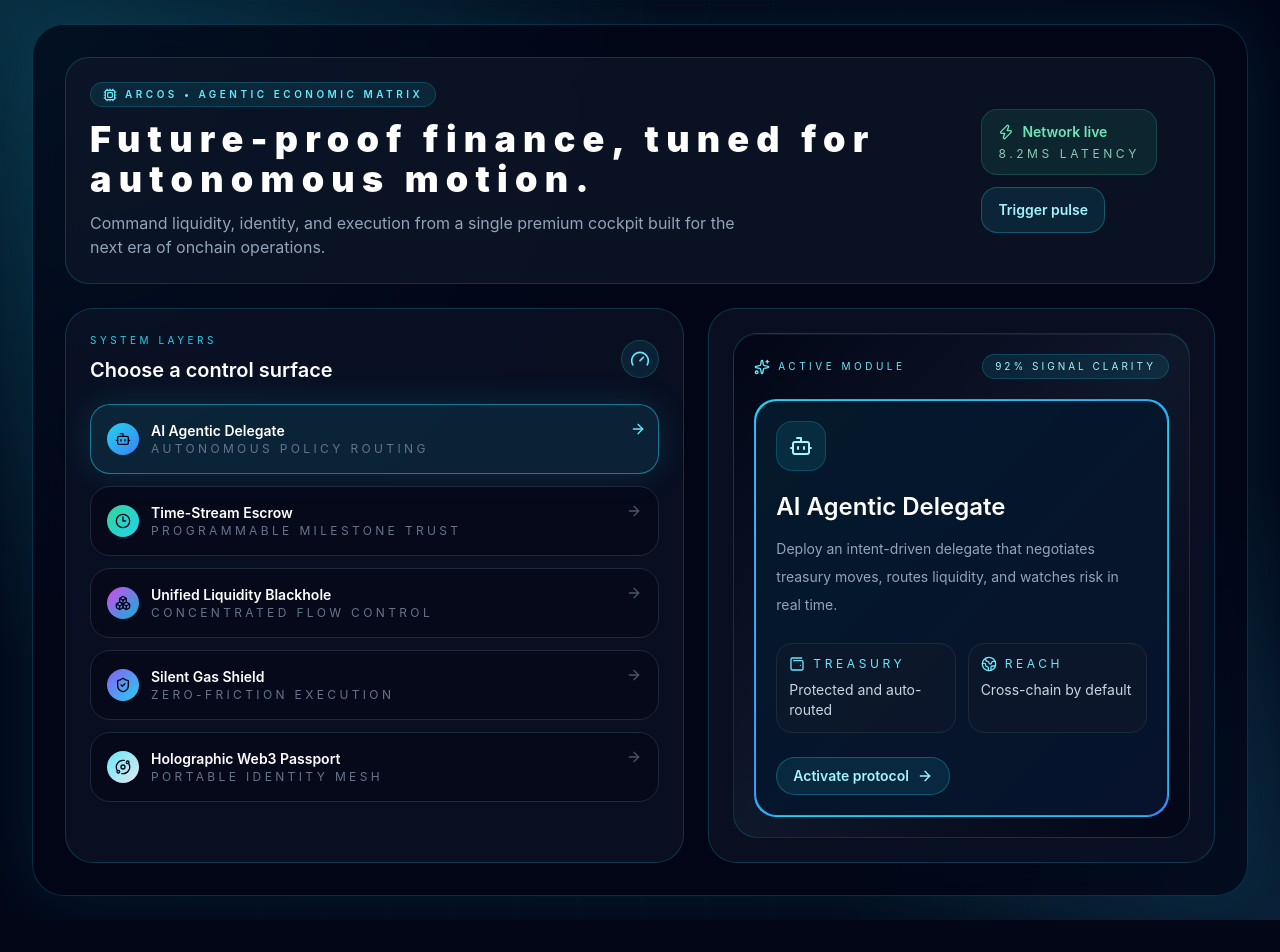
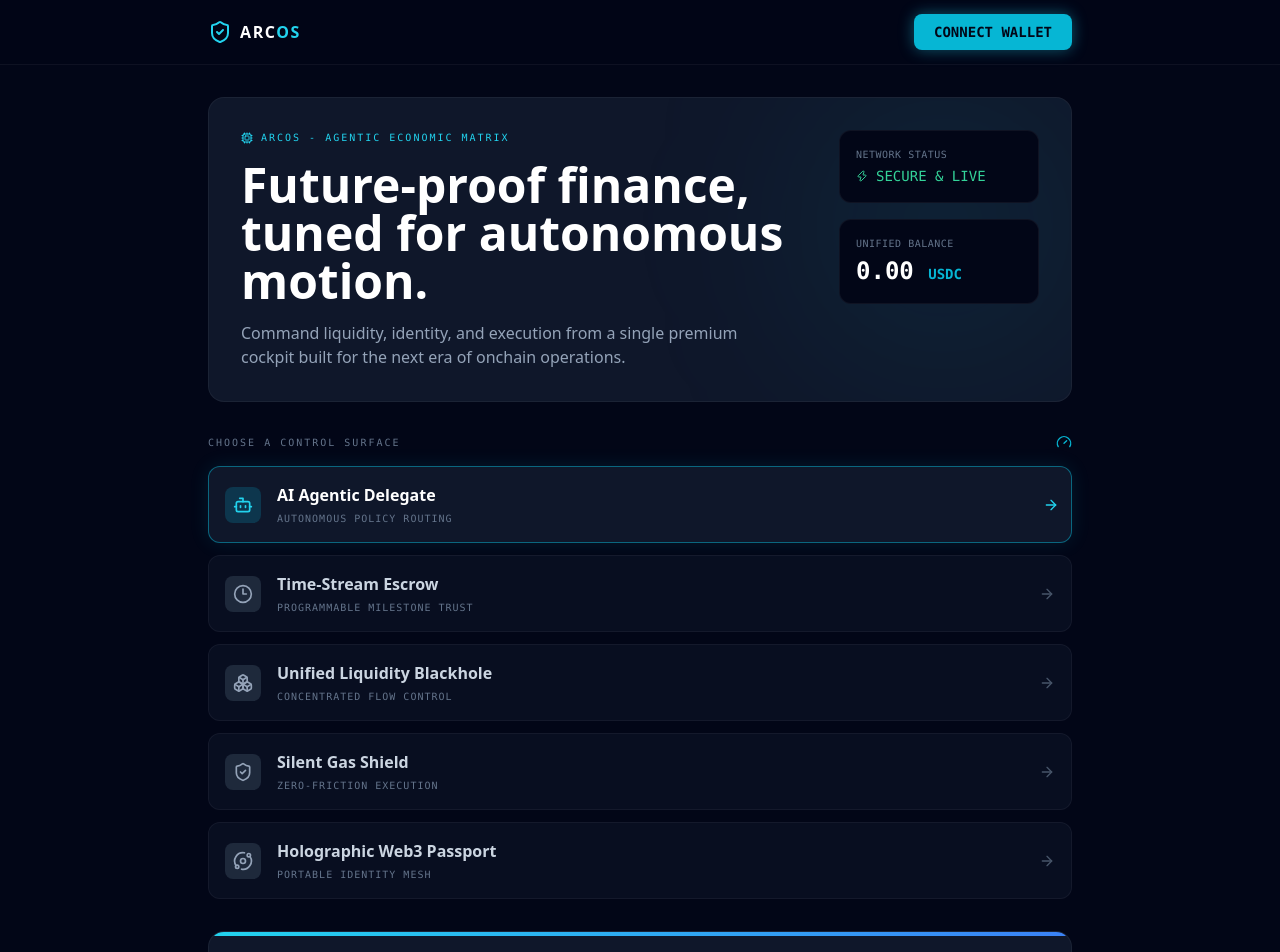
Before and after one commit to Ayan1816/nexoria, a React (Vite) app in the folder pulse-app/: page / in a window 1280 px wide. Shown: the top 952 px of the page. Before the commit the page ends 920 px from the top, so only its background shows below. Built offline with nearby package versions, Linux system fonts and the light colour scheme.

Commit message:
Refactor App component and enhance UI elements
Updated module titles, subtitles, and descriptions for consistency. Added wallet connection handling and improved UI elements.

```diff
--- a/pulse-app/src/App.jsx
+++ b/pulse-app/src/App.jsx
@@ -1,4 +1,4 @@
-import { useMemo, useState } from 'react';
+import React, { useState } from 'react';
 import confetti from 'canvas-confetti';
 import {
   ArrowRight,
@@ -12,209 +12,259 @@ import {
   ShieldCheck,
   Sparkles,
   Wallet2,
-  Zap,
+  Zap
 } from 'lucide-react';
 
 const modules = [
   {
     id: 'delegate',
     title: 'AI Agentic Delegate',
-    subtitle: 'Autonomous policy routing',
-    description:
-      'Deploy an intent-driven delegate that negotiates treasury moves, routes liquidity, and watches risk in real time.',
+    subtitle: 'AUTONOMOUS POLICY ROUTING',
+    description: 'Deploy an intent-driven delegate that negotiates treasury moves, routes liquidity, and watches risk in real time.',
     accent: 'from-cyan-400 to-blue-500',
     icon: Bot,
-    stat: '92% signal clarity',
+    stat: '92% SIGNAL CLARITY'
   },
   {
     id: 'escrow',
     title: 'Time-Stream Escrow',
-    subtitle: 'Programmable milestone trust',
-    description:
-      'Release funds on a live cadence while preserving custody, compliance, and counterparty confidence.',
+    subtitle: 'PROGRAMMABLE MILESTONE TRUST',
+    description: 'Release funds on a live cadence while preserving custody, compliance, and counterparty confidence.',
     accent: 'from-emerald-400 to-cyan-400',
     icon: Clock3,
-    stat: '24/7 escrow pulse',
+    stat: '24/7 ESCROW PULSE'
   },
   {
     id: 'liquidity',
     title: 'Unified Liquidity Blackhole',
-    subtitle: 'Concentrated flow control',
-    description:
-      'Bury fragmented balances into a single synthetic reserve with instant composability across chains.',
+    subtitle: 'CONCENTRATED FLOW CONTROL',
+    description: 'Bury fragmented balances into a single unified flow. Abstract away chain specifics entirely.',
     accent: 'from-fuchsia-500 to-cyan-500',
     icon: Boxes,
-    stat: '$4.8M synchronized',
+    stat: 'OMNICHAIN'
   },
   {
-    id: 'gas',
+    id: 'shield',
     title: 'Silent Gas Shield',
-    subtitle: 'Zero-friction execution',
-    description:
-      'Absorb fee spikes through abstraction layers so execution remains clean, quiet, and economically efficient.',
-    accent: 'from-violet-500 to-cyan-400',
+    subtitle: 'ZERO-FRICTION EXECUTION',
+    description: 'Native USDC gas abstraction. Users never see or pay native gas tokens like ETH or SOL again.',
+    accent: 'from-blue-500 to-indigo-500',
     icon: ShieldCheck,
-    stat: '0.00 gas noise',
+    stat: 'GAS: $0.00'
   },
   {
     id: 'passport',
     title: 'Holographic Web3 Passport',
-    subtitle: 'Portable identity mesh',
-    description:
-      'Carry a living, verifiable identity across dApps with privacy-preserving attestations and instant trust checks.',
-    accent: 'from-cyan-300 to-slate-200',
+    subtitle: 'PORTABLE IDENTITY MESH',
+    description: 'A unified identity layer that travels with the user across the entire Arc network ecosystem.',
+    accent: 'from-violet-500 to-fuchsia-500',
     icon: Orbit,
-    stat: 'Multi-chain verified',
-  },
+    stat: 'boss.arc'
+  }
 ];
 
 export default function App() {
   const [activeModule, setActiveModule] = useState(modules[0].id);
+  const [isConnecting, setIsConnecting] = useState(false);
+  const [walletAddress, setWalletAddress] = useState(null);
+  const [balance, setBalance] = useState('0.00');
 
-  const currentModule = useMemo(
-    () => modules.find((module) => module.id === activeModule) ?? modules[0],
-    [activeModule],
-  );
+  const handleConnect = () => {
+    setIsConnecting(true);
+    // Simulate Web3 connection process
+    setTimeout(() => {
+      setWalletAddress('0x71C...9A23');
+      setBalance('1,024.50');
+      setIsConnecting(false);
 
-  const handleActivate = () => {
+      // Success Animation
       confetti({
-      particleCount: 90,
+        particleCount: 150,
         spread: 80,
-      origin: { y: 0.6 },
-      colors: ['#22d3ee', '#38bdf8', '#f8fafc'],
+        origin: { y: 0.3 },
+        colors: ['#22d3ee', '#34d399', '#c084fc']
+      });
+    }, 1500);
+  };
+
+  const handleAction = () => {
+    if (!walletAddress) {
+      alert('Boss, please connect your Web3 wallet first! 🚀');
+      return;
+    }
+    // Execution Animation
+    confetti({
+      particleCount: 80,
+      angle: 60,
+      spread: 55,
+      origin: { x: 0 },
+      colors: ['#22d3ee']
+    });
+    confetti({
+      particleCount: 80,
+      angle: 120,
+      spread: 55,
+      origin: { x: 1 },
+      colors: ['#34d399']
     });
   };
 
+  const activeData = modules.find(m => m.id === activeModule);
+  const ActiveIcon = activeData.icon;
+
   return (
-    <div className="min-h-screen bg-[#020617] text-slate-100 selection:bg-cyan-500/40">
-      <div className="relative isolate min-h-screen overflow-hidden px-4 py-6 sm:px-6 lg:px-8">
-        <div className="absolute inset-0 bg-[radial-gradient(circle_at_top_left,_rgba(34,211,238,0.20),_transparent_42%),radial-gradient(circle_at_bottom_right,_rgba(56,189,248,0.14),_transparent_28%)]" />
-        <div className="absolute inset-0 bg-[linear-gradient(to_right,rgba(34,211,238,0.08)_1px,transparent_1px),linear-gradient(to_bottom,rgba(34,211,238,0.08)_1px,transparent_1px)] bg-[size:4rem_4rem] [mask-image:radial-gradient(circle_at_center,black_40%,transparent_90%)] opacity-30" />
+    <div className="min-h-screen bg-slate-950 text-slate-200 font-sans selection:bg-cyan-500/30">
 
-        <div className="relative mx-auto flex max-w-7xl flex-col gap-6 rounded-[32px] border border-cyan-400/20 bg-slate-950/70 p-4 shadow-[0_0_80px_rgba(34,211,238,0.12)] backdrop-blur-2xl sm:p-6 lg:p-8">
-          <header className="flex flex-col gap-4 rounded-[24px] border border-cyan-400/20 bg-slate-900/70 p-4 sm:flex-row sm:items-center sm:justify-between sm:p-6">
-            <div>
-              <div className="mb-3 inline-flex items-center gap-2 rounded-full border border-cyan-400/20 bg-cyan-400/10 px-3 py-1 text-[10px] font-semibold uppercase tracking-[0.35em] text-cyan-300">
-                <Cpu className="h-3.5 w-3.5" /> ArcOS • Agentic Economic Matrix
+      {/* Top Navigation Bar */}
+      <header className="border-b border-white/5 bg-slate-950/80 backdrop-blur-md sticky top-0 z-50">
+        <div className="max-w-4xl mx-auto px-4 h-16 flex items-center justify-between">
+          <div className="flex items-center gap-2">
+            <ShieldCheck className="w-6 h-6 text-cyan-400" />
+            <span className="font-bold tracking-widest text-white">ARC<span className="text-cyan-400">OS</span></span>
           </div>
-              <h1 className="text-3xl font-black tracking-[0.2em] text-white sm:text-4xl">
+
+          <button
+            onClick={!walletAddress ? handleConnect : undefined}
+            disabled={isConnecting}
+            className={`px-5 py-2 rounded-lg text-sm font-mono font-bold transition-all duration-300 ${
+              walletAddress
+                ? 'bg-slate-900 border border-cyan-500/30 text-cyan-400 shadow-[0_0_10px_rgba(34,211,238,0.1)]'
+                : 'bg-cyan-500 hover:bg-cyan-400 text-slate-950 shadow-[0_0_15px_rgba(34,211,238,0.4)]'
+            }`}
+          >
+            {isConnecting ? 'SYNCING NODE...' : walletAddress ? walletAddress : 'CONNECT WALLET'}
+          </button>
+        </div>
+      </header>
+
+      <main className="max-w-4xl mx-auto px-4 py-8 space-y-8">
+
+        {/* Hero Section */}
+        <section className="bg-slate-900 border border-white/5 rounded-2xl p-6 md:p-8 flex flex-col md:flex-row gap-8 justify-between items-start relative overflow-hidden">
+          <div className="absolute top-0 right-0 w-64 h-64 bg-cyan-500/10 blur-[100px] rounded-full pointer-events-none" />
+
+          <div className="space-y-4 relative z-10">
+            <div className="flex items-center gap-2 text-[10px] uppercase tracking-[0.2em] text-cyan-400 font-mono">
+              <Cpu className="w-3 h-3" />
+              ArcOS - Agentic Economic Matrix
+            </div>
+            <h1 className="text-3xl md:text-5xl font-bold text-white leading-tight">
               Future-proof finance, tuned for autonomous motion.
             </h1>
-              <p className="mt-3 max-w-2xl text-sm text-slate-400 sm:text-base">
+            <p className="text-slate-400 max-w-lg text-sm md:text-base">
               Command liquidity, identity, and execution from a single premium cockpit built for the next era of onchain operations.
             </p>
           </div>
 
-            <div className="flex flex-wrap items-center gap-3">
-              <div className="rounded-2xl border border-emerald-400/20 bg-emerald-400/10 px-4 py-3 text-sm text-emerald-300">
-                <div className="flex items-center gap-2 font-semibold">
-                  <Zap className="h-4 w-4" /> Network live
-                </div>
-                <p className="mt-1 text-xs uppercase tracking-[0.3em] text-emerald-200/80">8.2ms latency</p>
-              </div>
-              <button
-                onClick={handleActivate}
-                className="rounded-2xl border border-cyan-400/30 bg-cyan-400/10 px-4 py-3 text-sm font-semibold text-cyan-200 transition hover:-translate-y-0.5 hover:bg-cyan-400/20"
-              >
-                Trigger pulse
-              </button>
-            </div>
-          </header>
-
-          <main className="grid gap-6 lg:grid-cols-[1.1fr_0.9fr]">
-            <section className="rounded-[28px] border border-cyan-400/20 bg-slate-900/60 p-4 sm:p-6">
-              <div className="mb-5 flex items-center justify-between">
-                <div>
-                  <p className="text-[10px] uppercase tracking-[0.35em] text-cyan-400">System layers</p>
-                  <h2 className="mt-2 text-xl font-semibold text-white">Choose a control surface</h2>
-                </div>
-                <div className="rounded-full border border-cyan-400/20 bg-cyan-400/10 p-2 text-cyan-300">
-                  <Gauge className="h-5 w-5" />
+          <div className="flex flex-col gap-4 min-w-[200px] relative z-10 w-full md:w-auto">
+            <div className="bg-slate-950 rounded-xl p-4 border border-white/5">
+              <div className="text-[10px] text-slate-500 font-mono mb-1 uppercase tracking-wider">Network Status</div>
+              <div className="flex items-center gap-2 text-emerald-400 font-mono text-sm">
+                <Zap className="w-3 h-3" />
+                SECURE & LIVE
               </div>
             </div>
 
-              <div className="grid gap-3">
-                {modules.map((module) => {
-                  const Icon = module.icon;
-                  const isActive = module.id === activeModule;
+            <div className="bg-slate-950 rounded-xl p-4 border border-white/5">
+              <div className="text-[10px] text-slate-500 font-mono mb-1 uppercase tracking-wider">Unified Balance</div>
+              <div className="text-2xl font-bold text-white font-mono">
+                {balance} <span className="text-cyan-500 text-sm">USDC</span>
+              </div>
+            </div>
+          </div>
+        </section>
+
+        {/* System Layers (Modules List) */}
+        <section>
+          <div className="flex items-center justify-between mb-4">
+            <h2 className="text-[10px] uppercase tracking-[0.2em] text-slate-500 font-mono">Choose a control surface</h2>
+            <Gauge className="w-4 h-4 text-cyan-500" />
+          </div>
+          <div className="space-y-3">
+            {modules.map((mod) => {
+              const Icon = mod.icon;
+              const isActive = activeModule === mod.id;
               return (
                 <button
-                      key={module.id}
-                      onClick={() => setActiveModule(module.id)}
-                      className={`group rounded-[20px] border p-4 text-left transition ${
+                  key={mod.id}
+                  onClick={() => setActiveModule(mod.id)}
+                  className={`w-full flex items-center justify-between p-4 rounded-xl border transition-all duration-300 text-left ${
                     isActive
-                          ? 'border-cyan-400/50 bg-cyan-400/10 shadow-[0_0_35px_rgba(34,211,238,0.14)]'
-                          : 'border-slate-800 bg-slate-950/60 hover:border-cyan-400/30 hover:bg-slate-900/80'
+                      ? 'bg-slate-900 border-cyan-500/50 shadow-[0_0_20px_rgba(34,211,238,0.1)]'
+                      : 'bg-slate-900/50 border-white/5 hover:bg-slate-900 hover:border-white/10'
                   }`}
                 >
-                      <div className="flex items-start justify-between gap-3">
-                        <div className="flex items-center gap-3">
-                          <div className={`rounded-2xl bg-gradient-to-br ${module.accent} p-2 text-slate-950`}>
-                            <Icon className="h-4 w-4" />
+                  <div className="flex items-center gap-4">
+                    <div className={`p-2 rounded-lg ${isActive ? 'bg-cyan-500/20 text-cyan-400' : 'bg-slate-800 text-slate-400'}`}>
+                      <Icon className="w-5 h-5" />
                     </div>
                     <div>
-                            <p className="text-sm font-semibold text-white">{module.title}</p>
-                            <p className="text-xs uppercase tracking-[0.28em] text-slate-500">{module.subtitle}</p>
+                      <div className={`font-bold ${isActive ? 'text-white' : 'text-slate-300'}`}>{mod.title}</div>
+                      <div className="text-[10px] font-mono tracking-widest text-slate-500 mt-1">{mod.subtitle}</div>
                     </div>
                   </div>
-                        <ArrowRight className={`h-4 w-4 transition ${isActive ? 'translate-x-1 text-cyan-300' : 'text-slate-600 group-hover:text-cyan-300'}`} />
-                      </div>
+                  <ArrowRight className={`w-4 h-4 transition-transform ${isActive ? 'text-cyan-400 translate-x-1' : 'text-slate-600'}`} />
                 </button>
               );
             })}
           </div>
         </section>
 
-            <section className="rounded-[28px] border border-cyan-400/20 bg-slate-900/60 p-4 sm:p-6">
-              <div className="rounded-[24px] border border-cyan-400/20 bg-gradient-to-br from-slate-950 via-slate-900 to-slate-950 p-5 shadow-[inset_0_1px_0_rgba(255,255,255,0.06)]">
-                <div className="mb-5 flex items-center justify-between">
-                  <div className="flex items-center gap-2 text-cyan-300">
-                    <Sparkles className="h-4 w-4" />
-                    <span className="text-[10px] uppercase tracking-[0.35em]">Active module</span>
+        {/* Active Module Execution Area */}
+        <section className="bg-slate-900 border border-white/5 rounded-2xl p-6 md:p-8 relative overflow-hidden">
+          <div className={`absolute top-0 left-0 w-full h-1 bg-gradient-to-r ${activeData.accent}`} />
+
+          <div className="flex items-center justify-between mb-8">
+            <div className="flex items-center gap-2 text-[10px] uppercase tracking-[0.2em] text-slate-400 font-mono">
+              <Sparkles className="w-3 h-3 text-cyan-400" />
+              Active Module
             </div>
-                  <span className="rounded-full border border-cyan-400/20 bg-cyan-400/10 px-3 py-1 text-[10px] uppercase tracking-[0.3em] text-cyan-200">
-                    {currentModule.stat}
-                  </span>
-                </div>
-
-                <div className={`rounded-[22px] border border-cyan-400/20 bg-gradient-to-br ${currentModule.accent} p-[1px]`}>
-                  <div className="rounded-[21px] bg-slate-950/90 p-5">
-                    <div className="mb-5 inline-flex rounded-2xl border border-cyan-400/20 bg-cyan-400/10 p-3 text-cyan-200">
-                      <currentModule.icon className="h-6 w-6" />
-                    </div>
-                    <h3 className="text-2xl font-semibold text-white">{currentModule.title}</h3>
-                    <p className="mt-3 text-sm leading-7 text-slate-400">{currentModule.description}</p>
-
-                    <div className="mt-6 grid gap-3 sm:grid-cols-2">
-                      <div className="rounded-2xl border border-slate-800 bg-slate-900/70 p-3">
-                        <div className="flex items-center gap-2 text-cyan-300">
-                          <Wallet2 className="h-4 w-4" />
-                          <span className="text-xs uppercase tracking-[0.3em]">Treasury</span>
-                        </div>
-                        <p className="mt-2 text-sm text-slate-300">Protected and auto-routed</p>
-                      </div>
-                      <div className="rounded-2xl border border-slate-800 bg-slate-900/70 p-3">
-                        <div className="flex items-center gap-2 text-cyan-300">
-                          <Globe2 className="h-4 w-4" />
-                          <span className="text-xs uppercase tracking-[0.3em]">Reach</span>
-                        </div>
-                        <p className="mt-2 text-sm text-slate-300">Cross-chain by default</p>
+            <div className="text-[10px] uppercase tracking-[0.2em] text-cyan-400 font-mono bg-cyan-400/10 px-2 py-1 rounded">
+              {activeData.stat}
             </div>
           </div>
 
+          <div className="space-y-6">
+            <div className="inline-flex p-3 rounded-xl bg-slate-800/50 border border-white/5 text-cyan-400">
+              <ActiveIcon className="w-6 h-6" />
+            </div>
+
+            <div>
+              <h3 className="text-2xl font-bold text-white mb-2">{activeData.title}</h3>
+              <p className="text-slate-400 text-sm leading-relaxed max-w-2xl">
+                {activeData.description}
+              </p>
+            </div>
+
+            <div className="grid grid-cols-1 md:grid-cols-2 gap-4 pt-4">
+              <div className="p-4 rounded-xl bg-slate-950 border border-white/5">
+                <div className="text-[10px] font-mono tracking-widest text-slate-500 mb-2 flex items-center gap-2">
+                  <Wallet2 className="w-3 h-3" /> TREASURY
+                </div>
+                <div className="text-sm font-medium text-slate-300">Protected and auto-routed</div>
+              </div>
+              <div className="p-4 rounded-xl bg-slate-950 border border-white/5">
+                <div className="text-[10px] font-mono tracking-widest text-slate-500 mb-2 flex items-center gap-2">
+                  <Globe2 className="w-3 h-3" /> REACH
+                </div>
+                <div className="text-sm font-medium text-slate-300">Cross-chain by default</div>
+              </div>
+            </div>
+
+            {/* Execute Action Button */}
+            <div className="pt-4 border-t border-white/5 mt-6">
               <button
-                      onClick={handleActivate}
-                      className="mt-6 inline-flex items-center gap-2 rounded-full border border-cyan-400/30 bg-cyan-400/10 px-4 py-2 text-sm font-semibold text-cyan-200 transition hover:bg-cyan-400/20"
+                onClick={handleAction}
+                className="w-full md:w-auto px-8 py-3 bg-white text-slate-950 font-bold rounded-xl hover:bg-cyan-400 hover:shadow-[0_0_20px_rgba(34,211,238,0.5)] transition-all duration-300 flex items-center justify-center gap-2"
               >
-                      Activate protocol <ArrowRight className="h-4 w-4" />
+                <Zap className="w-4 h-4" />
+                EXECUTE {activeData.title.split(' ')[0].toUpperCase()}
               </button>
             </div>
           </div>
-              </div>
         </section>
+
       </main>
-        </div>
-      </div>
     </div>
   );
 }
```
Lines whose indentation alone changed are shown as unchanged.
